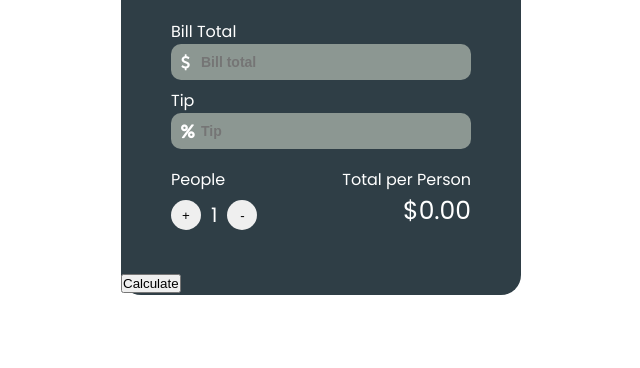
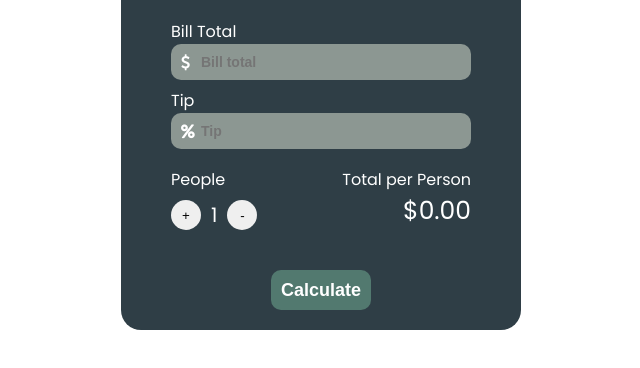
Before and after one commit to NunonCunha/tipcalculator, a plain HTML site: page index.html in a window 1280 px wide. Shown: the part 164-532 px from the top of the page, without its empty margins (319-959 px from the left). Drawn offline with Linux system fonts and the light colour scheme.

Commit message:
button, readm content

```diff
--- a/index.html
+++ b/index.html
@@ -57,7 +57,9 @@
             <p id="total">$0.00</p>
           </div>
         </section>
-        <button id="calculate" onclick="tipCalculator()">Calculate</button>
+        <section id="calculate-section">
+          <button id="calculate" onclick="tipCalculator()">Calculate</button>
+        </section>
       </div>
     </div>
     <script src="script.js" defer></script>
--- a/style.css
+++ b/style.css
@@ -63,7 +63,7 @@ h1{
     display: flex;
     max-width: 300px;
     margin: 0 auto;
-    padding-bottom: 40px;
+    padding-bottom: 20px;
 }
 
 #people{
@@ -97,3 +97,25 @@ h1{
 #total{
     font-size: 25px;
 }
+
+#calculate-section{
+    text-align: center;
+    padding:20px;
+}
+
+#calculate{
+    width: 100px;
+    height: 40px;
+    border: none;
+    border-radius: 10px;
+    cursor: pointer;
+    background-color: #52796F;
+    transition: background 0.3s;
+    color: white;
+    font-size: 18px;
+    font-weight: bold;
+}
+
+#calculate:hover{
+    background-color: #84A98C;
+}
```
Also changed, not shown: 1 other file.
